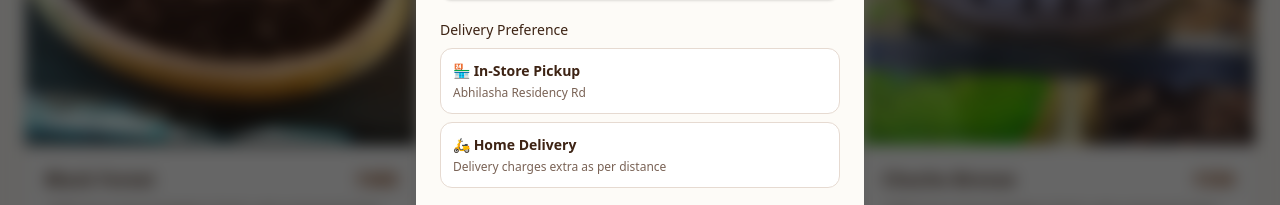
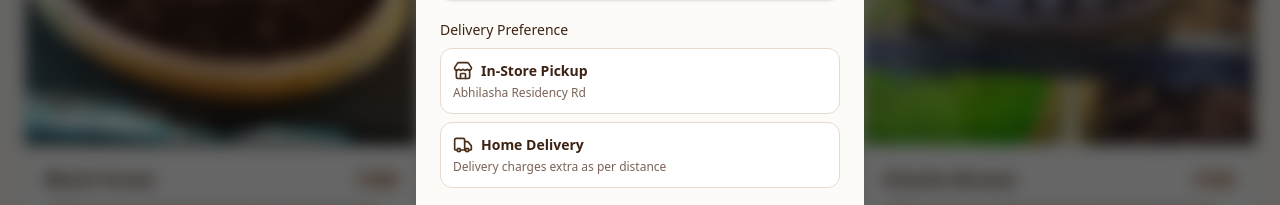
Before and after one commit to Sumitjicoder123/delights-bakery-web, a Next.js app: page / in a window 1280 px wide. Both pictures are taken after a click on the element 221 px from the left and 1250 px from the top of the page. Shown: the part 1222-1427 px from the top of the page. Built offline with nearby package versions, Linux system fonts and the light colour scheme; a web font is replaced by a local one.

Commit message:
fix: replace corrupted delivery emojis with Lucide icons in modals

```diff
--- a/src/components/sections/cake-builder.tsx
+++ b/src/components/sections/cake-builder.tsx
@@ -5,7 +5,7 @@ import { useForm } from "react-hook-form";
 import { zodResolver } from "@hookform/resolvers/zod";
 import * as z from "zod";
 import { format, addDays } from "date-fns";
-import { ChevronRight, ChevronLeft, Upload, Cake, Calendar, User, CheckCircle2, Trash2 } from "lucide-react";
+import { ChevronRight, ChevronLeft, Upload, Cake, Calendar, User, CheckCircle2, Trash2, Store, Truck } from "lucide-react";
 import { Button } from "@/components/ui/button";
 import { Input } from "@/components/ui/input";
 import { Textarea } from "@/components/ui/textarea";
@@ -420,7 +420,10 @@ export function CustomCakeBuilder() {
                       )}>
                         <div className="flex items-center gap-2">
                           <input type="radio" value="In-Store Pickup" {...register("deliveryMode")} className="accent-primary" />
-                          <span className="font-semibold text-primary">?? In-Store Pickup</span>
+                          <div className="flex items-center gap-2 font-semibold text-primary">
+                            <Store className="w-5 h-5 text-[#4A2E18]" />
+                            In-Store Pickup
+                          </div>
                         </div>
                         <span className="text-xs font-normal text-muted-foreground ml-6">Abhilasha Residency Rd</span>
                       </label>
@@ -431,7 +434,10 @@ export function CustomCakeBuilder() {
                       )}>
                         <div className="flex items-center gap-2">
                           <input type="radio" value="Delivery" {...register("deliveryMode")} className="accent-primary" />
-                          <span className="font-semibold text-primary">?? Home Delivery</span>
+                          <div className="flex items-center gap-2 font-semibold text-primary">
+                            <Truck className="w-5 h-5 text-[#4A2E18]" />
+                            Home Delivery
+                          </div>
                         </div>
                         <span className="text-xs font-normal text-muted-foreground ml-6">Delivery charges extra as per distance</span>
                       </label>
--- a/src/components/sections/menu.tsx
+++ b/src/components/sections/menu.tsx
@@ -8,7 +8,7 @@ import { Input } from "@/components/ui/input";
 import { Textarea } from "@/components/ui/textarea";
 import { everydayCakes, Cake } from "@/data/cakes";
 import { cn } from "@/lib/utils";
-import { X } from "lucide-react";
+import { X, Store, Truck } from "lucide-react";
 export function MenuSection() {
   const [orderModalOpen, setOrderModalOpen] = useState(false);
   const [selectedCake, setSelectedCake] = useState<Cake | null>(null);
@@ -223,7 +223,7 @@ export function MenuSection() {
                       orderData.deliveryMode === 'Store Pickup' ? "bg-secondary/20 border-secondary ring-1 ring-secondary" : "bg-card"
                     )}
                   >
-                    <span className="font-semibold text-primary">🏪 In-Store Pickup</span>
+                    <div className="flex items-center gap-2 font-semibold text-primary"><Store className="w-5 h-5 text-[#4A2E18]" />In-Store Pickup</div>
                     <span className="text-xs font-normal text-muted-foreground">Abhilasha Residency Rd</span>
                   </button>
                   <button
@@ -234,7 +234,7 @@ export function MenuSection() {
                       orderData.deliveryMode === 'Home Delivery' ? "bg-secondary/20 border-secondary ring-1 ring-secondary" : "bg-card"
                     )}
                   >
-                    <span className="font-semibold text-primary">🛵 Home Delivery</span>
+                    <div className="flex items-center gap-2 font-semibold text-primary"><Truck className="w-5 h-5 text-[#4A2E18]" />Home Delivery</div>
                     <span className="text-xs font-normal text-muted-foreground">Delivery charges extra as per distance</span>
                   </button>
                 </div>
```
